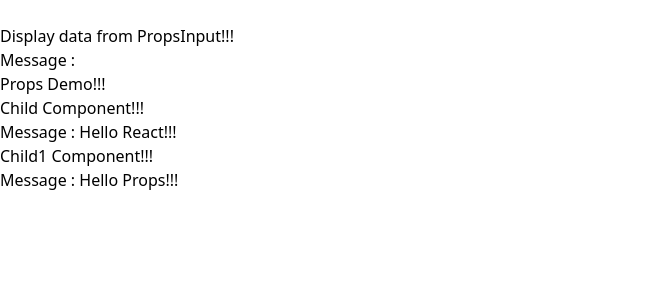
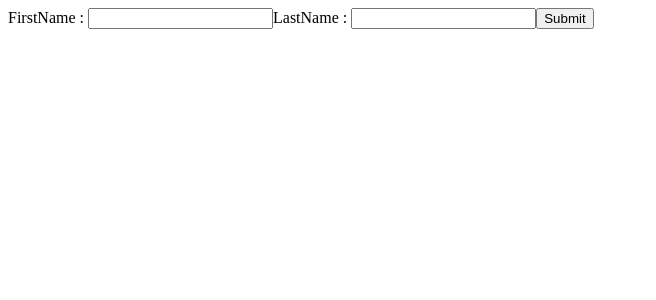
Before and after one commit to lazyDev-ak/ReactJs, a React (Create React App) app: page / in a window 1280 px wide. Shown: the top 300 px of the page, without its empty margins (0-656 px from the left). Built offline with nearby package versions, Linux system fonts and the light colour scheme.

Commit message:
12/12/22

```diff
--- a/src/Compoents/ChildForm.js
+++ b/src/Compoents/ChildForm.js
@@ -3,16 +3,20 @@
 function ChildForm(props) {
   return (
     <div>
-        <table className=' ml-2 mt-2 border-slate-600'>
-            <th>
-                <td className='border-2 border-slate-600 p-2 w-4'>FirstName</td>
-                <td className='border-2 border-slate-600 p-2 w-4'>LastName</td>
-            </th>
-            <tr>
-                <td className='border-2 border-slate-600 p-2 w-4'>{props.capturedData.firstName}</td>
-                <td className='border-2 border-slate-600 p-2 w-4'>{props.capturedData.lastName}</td>
-            </tr>
-        </table>
+      <table>
+        <tbody>
+        <tr>
+          <td>First Name</td>
+          <td>Last Name</td>
+          <td>Age</td>
+        </tr>
+        <tr>
+          <td>{props.userInputData.firstName}</td>
+          <td>{props.userInputData.lastName}</td>
+          <td>{props.userInputData.age}</td>
+        </tr>
+        </tbody>
+      </table>
     </div>
   )
 }
--- a/src/Compoents/Form.js
+++ b/src/Compoents/Form.js
@@ -2,20 +2,30 @@
 import ChildForm from './ChildForm'
 
 function Form() {
-  const [capturedData,setCapturedData]= React.useState({});
-  const capture = (event) =>{
-    setCapturedData({
-      firstName: event.target.value,
-      lastName: event.target.value
+  const [userInputData,setUserInputData]= React.useState({
+    firstName:"",
+    lastName:"",
+    age:"",
+  });
+  const capture = (e) =>{
+    setUserInputData({
+      ...userInputData,
+      [e.target.name]: e.target.value,
     })
   }
+  const handleSubmit = () => {
+
+  }
+  console.log(userInputData);
   return (
     <div>
       <div className='mt-2'>
-        <input id='firstName' onChange={capture} className='border-2 border-slate-800 ml-2' placeholder='First Name'></input>
-        <input id='lastName'onChange={capture} className='border-2 border-slate-800 ml-2' placeholder='Last Name'></input>
+        <input type="text" name='firstName' onChange={capture} placeholder='First Name'></input>
+        <input type="text" name='lastName' onChange={capture} placeholder='Last Name'></input>
+        <input type="date" name='age' onChange={capture} placeholder='Last Name'></input>
+        <button onClick={handleSubmit}>Submit</button>
       </div>
-      <ChildForm capturedData={capturedData} />
+      <ChildForm userInputData={userInputData}/>
     </div>
   )
 }
--- /dev/null
+++ b/src/PropsExample.js
@@ -0,0 +1,51 @@
+
+import React from 'react'
+function PropsExample(){
+
+    const userObj={
+        firstName:'',
+        lastName:''
+    }
+
+    const[user,setUser]=React.useState(userObj)
+    const[userList,setUserList]=React.useState([])
+
+    const handleInput=(event)=>{
+       setUser({...user,[event.target.name]:event.target.value})
+    }
+
+    const addData=()=>{
+        setUserList([...userList,user])
+        document.getElementById('myform').reset()
+    }
+    return(
+        <div>
+            <form id="myform">
+                <label>FirstName : </label>
+                <input type="text" onChange={handleInput} name="firstName"/>
+
+                <label>LastName : </label>
+                <input type="text" onChange={handleInput} name="lastName"/>
+
+                <button type='button' onClick={addData}>Submit</button>
+            </form>
+            <DisplayUsers userList={userList}/>
+        </div>
+    )
+}
+
+function DisplayUsers({userList}){
+    return(
+        <div>
+            <ul>
+                {
+                    userList.map((user,index)=>(
+                        <li key={index}>{user.firstName + " "+user.lastName}</li>
+                    ))
+                }
+            </ul>
+        </div>
+    )
+}
+
+export default PropsExample
--- a/src/index.js
+++ b/src/index.js
@@ -1,6 +1,6 @@
 import React from 'react';
 import ReactDOM from 'react-dom/client';
-import './index.css'
+// import './index.css'
 import App from './App';
 import reportWebVitals from './reportWebVitals';
 import MyComp from './MyComp';
@@ -9,6 +9,7 @@
 import PropsDemo from './PropsDemo';
 import Form from './Compoents/Form';
 import PropsInput from './PropsInput';
+import PropsExample from './PropsExample';
 
 const tag= <h1>Hello React!!!</h1>
 const message="Hiiiiii"
@@ -21,8 +22,9 @@
 const root = ReactDOM.createRoot(document.getElementById('root'));
 root.render(
   <div>
-    <PropsInput/>
-  <PropsDemo/>
+    {/* <PropsInput/>
+    <PropsDemo/> */}
+    <PropsExample/>
   </div>
 
   // <Form/>
```
